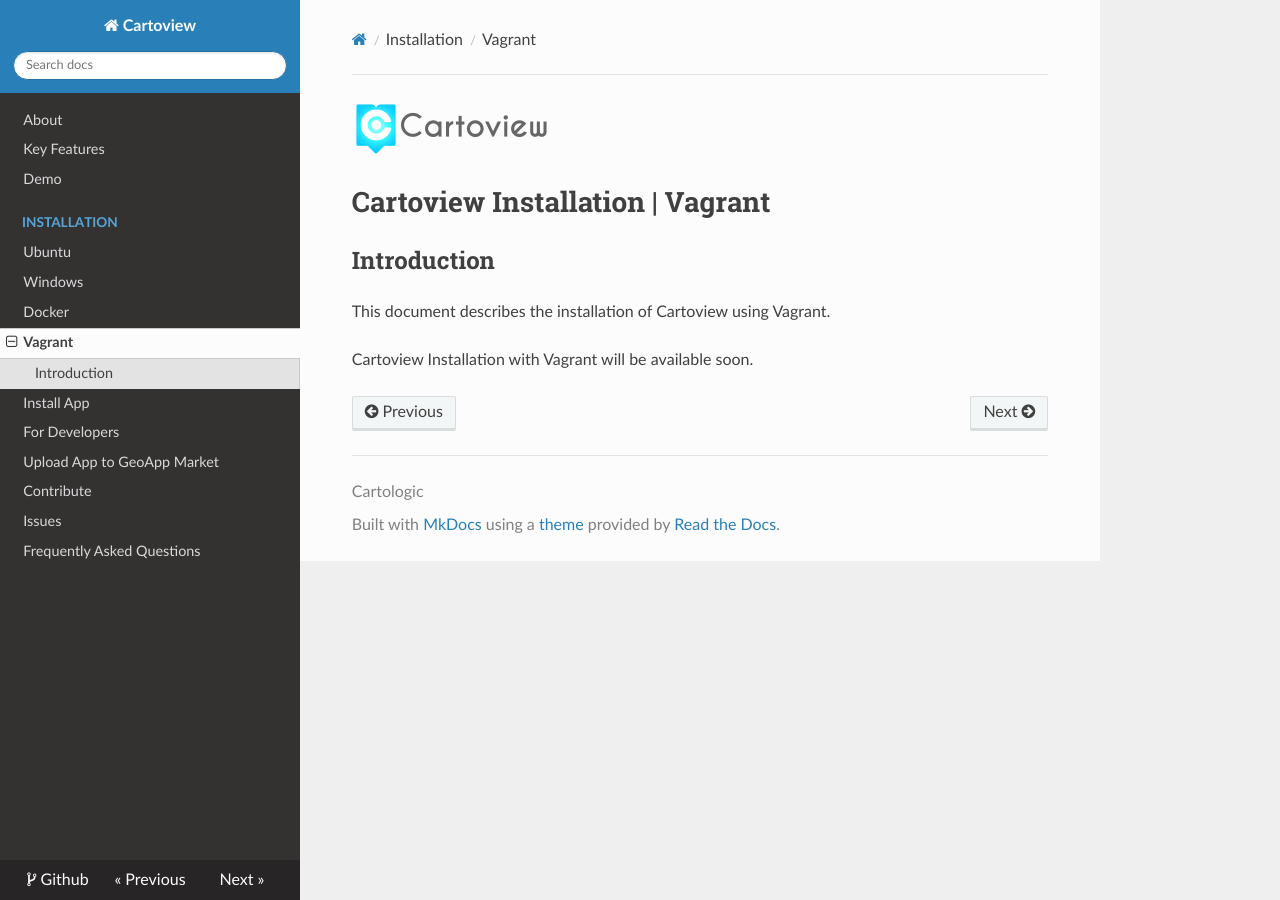
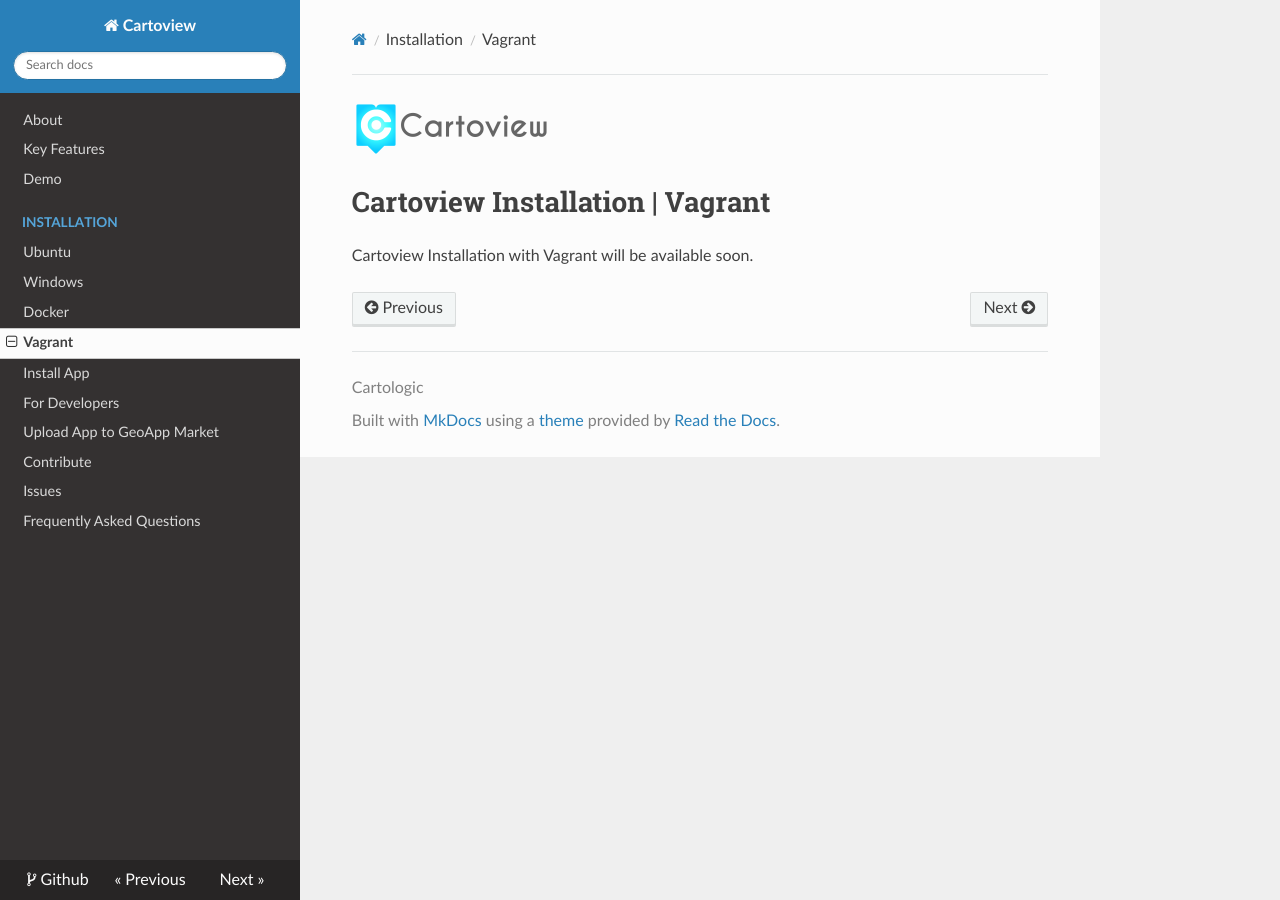
Before and after one commit to MoRadwan74/cartoview-docs-test, an MkDocs documentation site: the page built from docs/installation/vagrant.md, in a window 1280 px wide. Built offline with MkDocs 1.6.1, drawn with Linux system fonts in a browser that asks for light colours; nearby versions of some CDN libraries.

Commit message:
edit vagrant

```diff
--- a/docs/installation/vagrant.md
+++ b/docs/installation/vagrant.md
@@ -1,7 +1,4 @@
 ![Cartoview Logo](../img/cartoview-logo.png)
 # Cartoview Installation | Vagrant
 
-## Introduction
-This document describes the installation of Cartoview using Vagrant.
-
 Cartoview Installation with Vagrant will be available soon.
```
